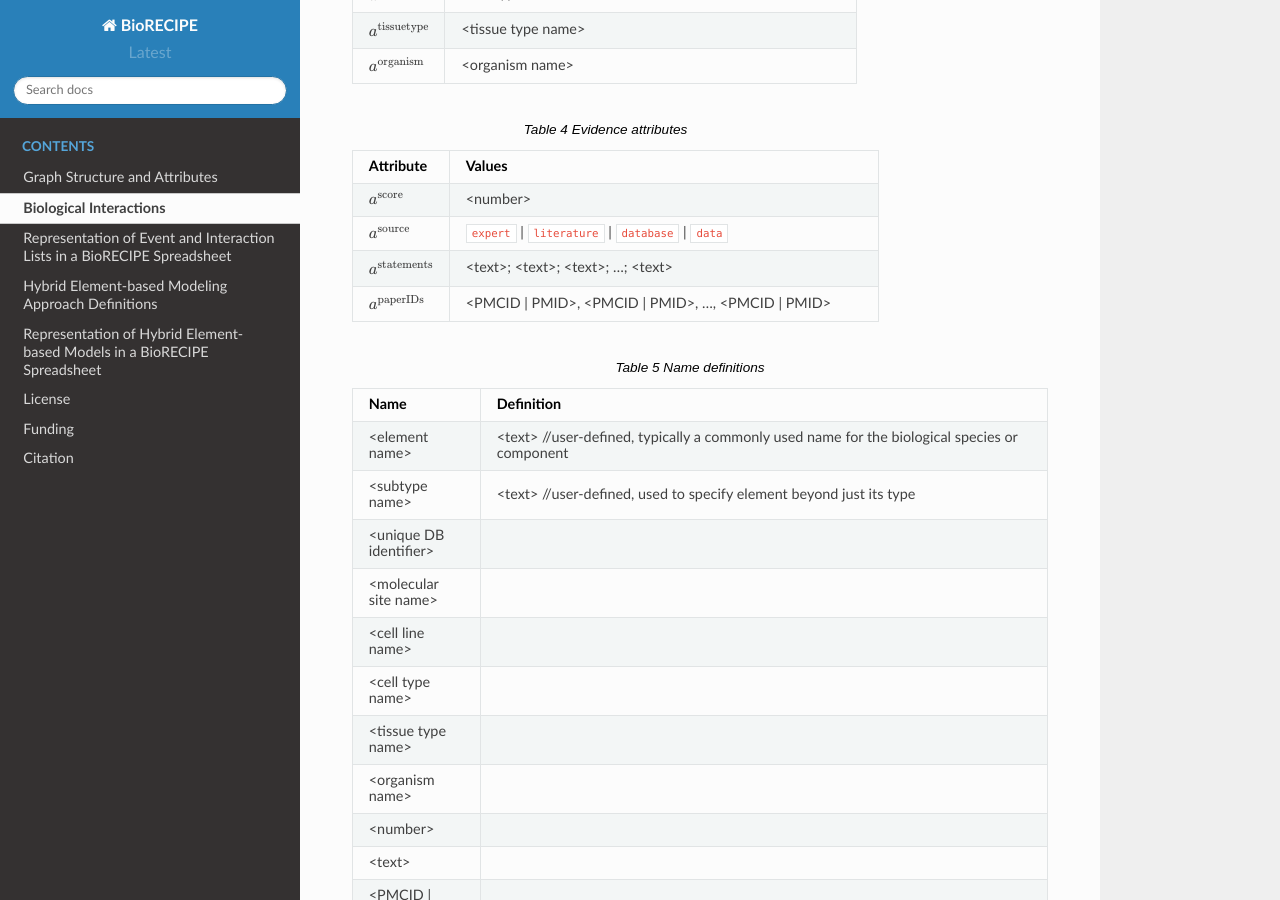
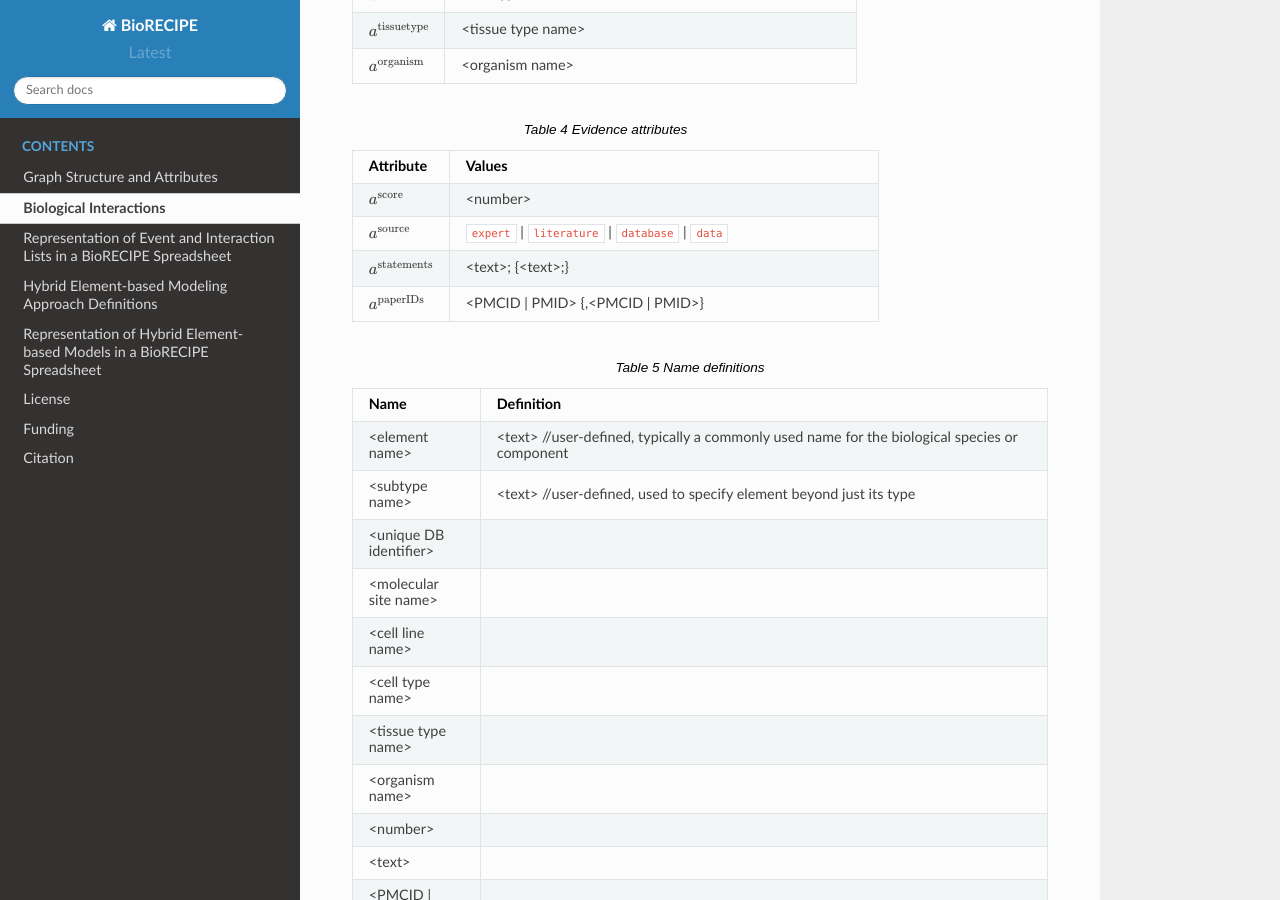
Before and after one commit to pitt-miskov-zivanov-lab/BioRECIPE, a Sphinx documentation site: the page built from docs/bio_interactions.rst, in a window 1280 px wide and 900 px high, scrolled down 1737 px. Built offline with Sphinx 7.4.7 and the Read the Docs theme 2.0.0, drawn with Linux system fonts in a browser that asks for light colours; part of the change alters nothing that is shown.

Commit message:
Update bio_interactions.rst

```diff
--- a/docs/bio_interactions.rst
+++ b/docs/bio_interactions.rst
@@ -56,10 +56,10 @@ The following is a list of allowed values for each attribute. (*TODO: a^Variable
     :header: Attribute, Values
     :widths: 9, 40
 
-    ":math:`a^{\mathrm{score}}`", "<number>"
-    ":math:`a^{\mathrm{source}}`", "``expert`` | ``literature`` | ``database`` | ``data``"
-    ":math:`a^{\mathrm{statements}}`", "<text>; <text>; <text>; ...; <text>"
-    ":math:`a^{\mathrm{paperIDs}}`", "<PMCID | PMID>, <PMCID | PMID>, ..., <PMCID | PMID>"
+    ":math:`a^{\mathrm{score}}`", <number>
+    ":math:`a^{\mathrm{source}}`", ``expert`` | ``literature`` | ``database`` | ``data``
+    ":math:`a^{\mathrm{statements}}`", "<text>; {<text>;}"
+    ":math:`a^{\mathrm{paperIDs}}`", "<PMCID | PMID> {,<PMCID | PMID>}"
 
 .. csv-table:: Name definitions
     :header: Name, Definition
```
